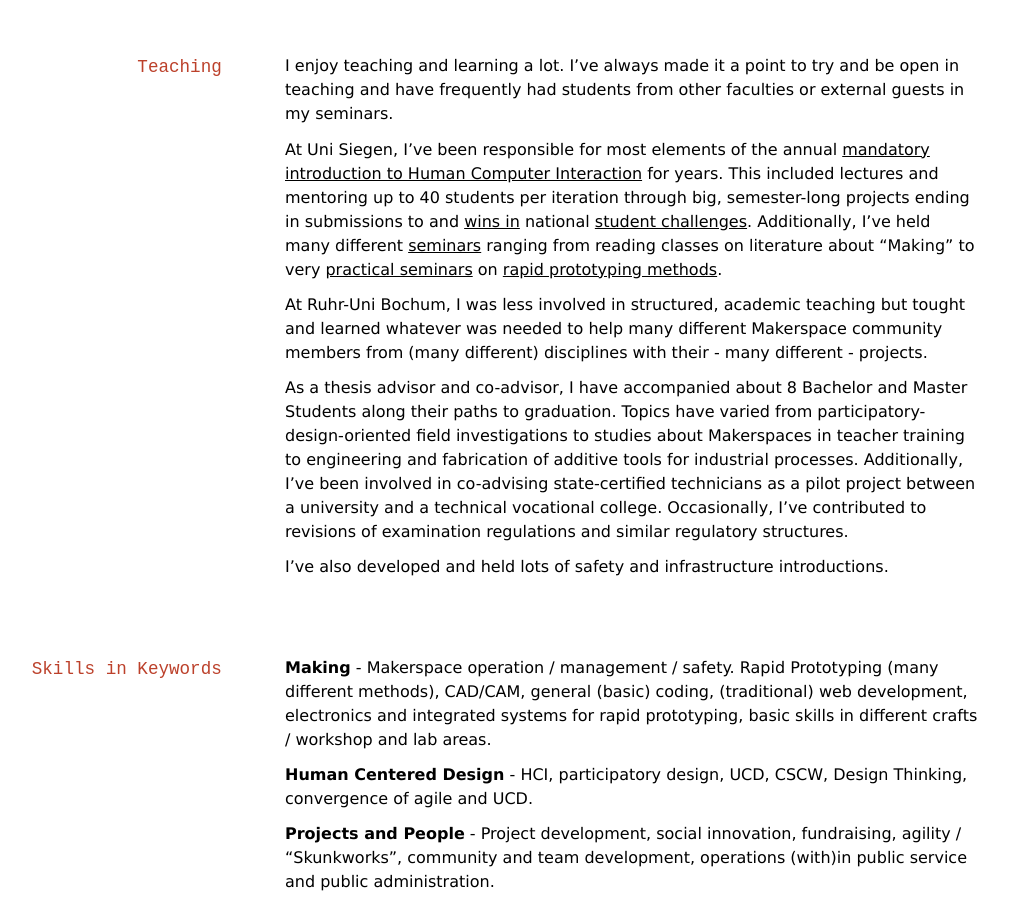
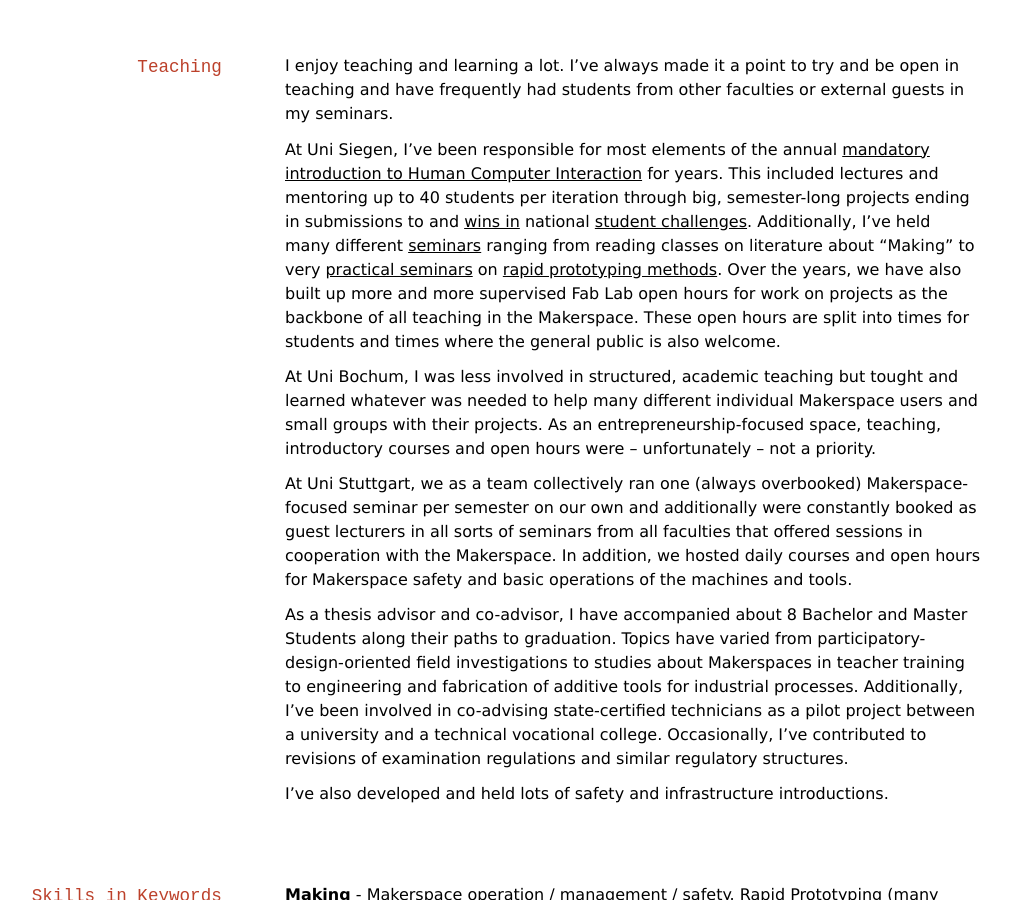
Before and after one commit to oliverstickel/oliverstickel.github.io, a Jekyll site: the page built from index.md, in a window 1280 px wide and 900 px high, scrolled down 1705 px. Shown: the whole window, without its empty margins (47-1058 px from the left). Built offline with Jekyll 4.4.1, drawn with Linux system fonts in a browser that asks for light colours; nearby versions of some CDN libraries; a style sheet for code colours, icons or effects is not loaded.

Commit message:
Update index.md

```diff
--- a/index.md
+++ b/index.md
@@ -62,10 +62,12 @@ In academic service, I was reviewer/chair for conferences and journals like [CHI
 
 I enjoy teaching and learning a lot. I've always made it a point to try and be open in teaching and have frequently had students from other faculties or external guests in my seminars.
 
-At Uni Siegen, I've been responsible for most elements of the annual [mandatory introduction to Human Computer Interaction](https://hci-siegen.de/order-of-study/) for years. This included lectures and mentoring up to 40 students per iteration through big, semester-long projects ending in submissions to and [wins in](https://www.uni-siegen.de/start/news/oeffentlichkeit/654454.html) national [student challenges](https://hci-siegen.de/tag/usability-challenge/). Additionally, I've held many different [seminars](https://fablab-siegen.de/veranstaltungen/lehr-angebote-fab-lab-siegen-sommersemester-2017/) ranging from reading classes on literature about "Making" to very [practical seminars](https://fablab-siegen.de/veranstaltungen/lv-3d-druck-1516/) on [rapid prototyping methods](https://fablab-siegen.de/veranstaltungen/lv-arduino-1516/).
+At Uni Siegen, I've been responsible for most elements of the annual [mandatory introduction to Human Computer Interaction](https://hci-siegen.de/order-of-study/) for years. This included lectures and mentoring up to 40 students per iteration through big, semester-long projects ending in submissions to and [wins in](https://www.uni-siegen.de/start/news/oeffentlichkeit/654454.html) national [student challenges](https://hci-siegen.de/tag/usability-challenge/). Additionally, I've held many different [seminars](https://fablab-siegen.de/veranstaltungen/lehr-angebote-fab-lab-siegen-sommersemester-2017/) ranging from reading classes on literature about "Making" to very [practical seminars](https://fablab-siegen.de/veranstaltungen/lv-3d-druck-1516/) on [rapid prototyping methods](https://fablab-siegen.de/veranstaltungen/lv-arduino-1516/). Over the years, we have also built up more and more supervised Fab Lab open hours for work on projects as the backbone of all teaching in the Makerspace. These open hours are split into times for students and times where the general public is also welcome.
 
 
-At Ruhr-Uni Bochum, I was less involved in structured, academic teaching but tought and learned whatever was needed to help many different Makerspace community members from (many different) disciplines with their - many different - projects.
+At Uni Bochum, I was less involved in structured, academic teaching but tought and learned whatever was needed to help many different individual Makerspace users and small groups with their projects. As an entrepreneurship-focused space, teaching, introductory courses and open hours were -- unfortunately -- not a priority.
+
+At Uni Stuttgart, we as a team collectively ran one (always overbooked) Makerspace-focused seminar per semester on our own and additionally were constantly booked as guest lecturers in all sorts of seminars from all faculties that offered sessions in cooperation with the Makerspace. In addition, we hosted daily courses and open hours for Makerspace safety and basic operations of the machines and tools.
 
 As a thesis advisor and co-advisor, I have accompanied about 8 Bachelor and Master Students along their paths to graduation. Topics have varied from participatory-design-oriented field investigations to studies about Makerspaces in teacher training to engineering and fabrication of additive tools for industrial processes. Additionally, I've been involved in co-advising state-certified technicians as a pilot project between a university and a technical vocational college. Occasionally, I've contributed to revisions of examination regulations and similar regulatory structures.
 
```
